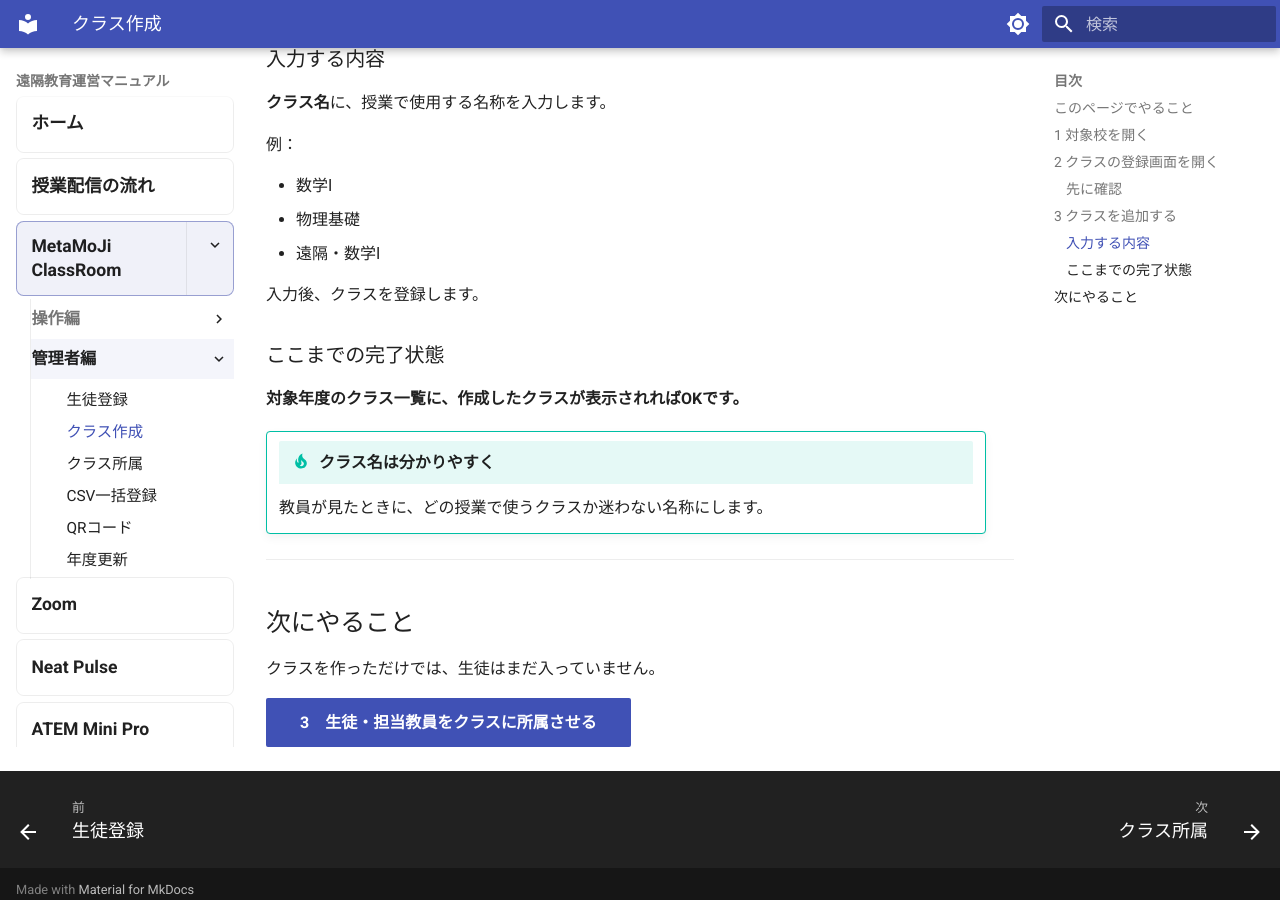
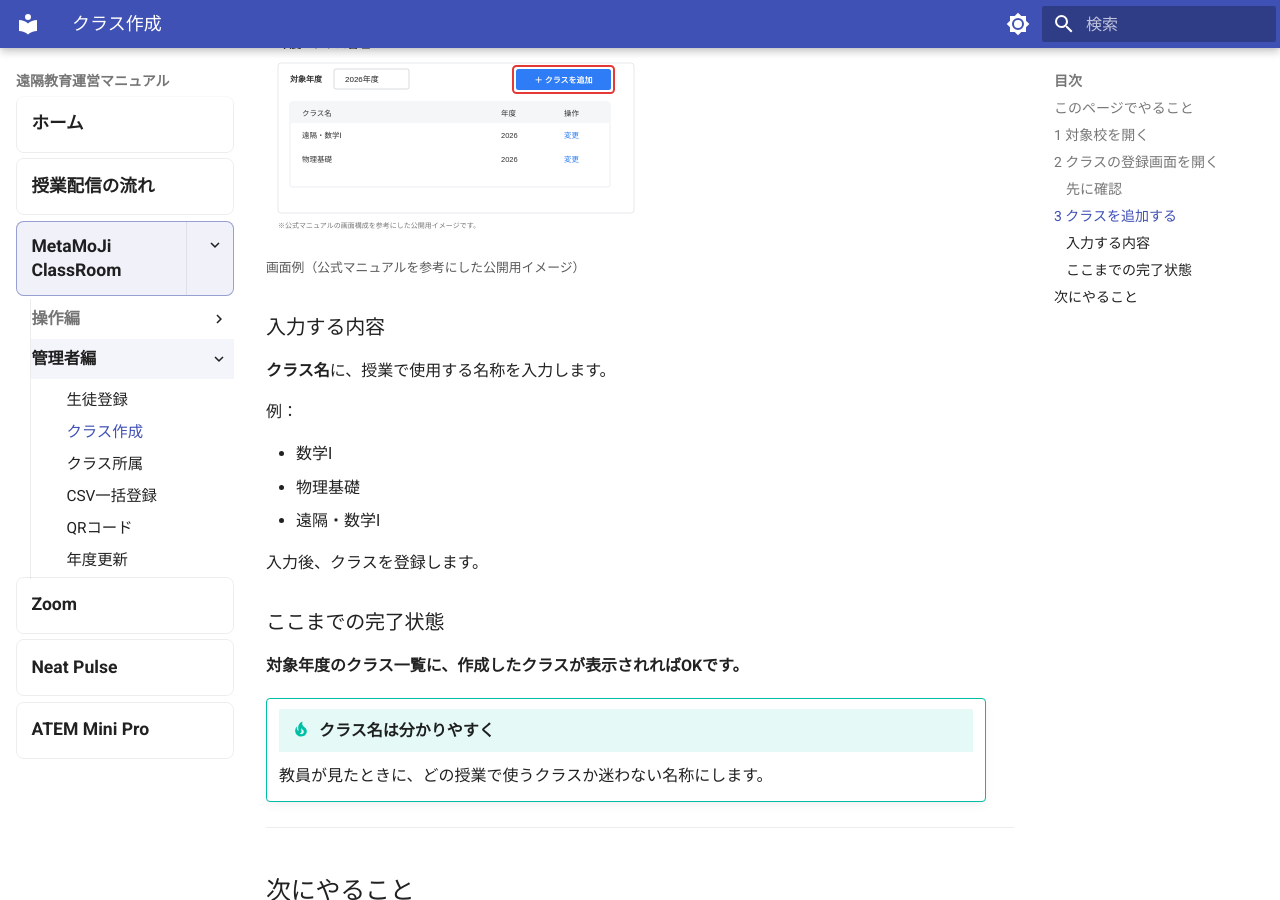
Before and after one commit to a-recs/remote-manual, an MkDocs documentation site: the page built from docs/metamoji/admin/02-class-create.md, in a window 1280 px wide and 900 px high, scrolled down 1278 px. Built offline with MkDocs 1.6.1 and Material for MkDocs 9.7.7, drawn with Linux system fonts in a browser that asks for light colours.

Commit message:
Add compact admin screenshot to class creation

```diff
--- a/docs/metamoji/admin/02-class-create.md
+++ b/docs/metamoji/admin/02-class-create.md
@@ -42,6 +42,9 @@
 
 クラスの数が少ない場合は、個別に追加します。
 
+<img src="../../../images/metamoji/admin/class-create.svg" alt="年度とクラスを管理する画面例" loading="lazy" style="width:380px; max-width:100%; height:auto; display:block; margin:0.8rem 0;">
+<small>画面例（公式マニュアルを参考にした公開用イメージ）</small>
+
 ### 入力する内容
 
 **クラス名**に、授業で使用する名称を入力します。
```
